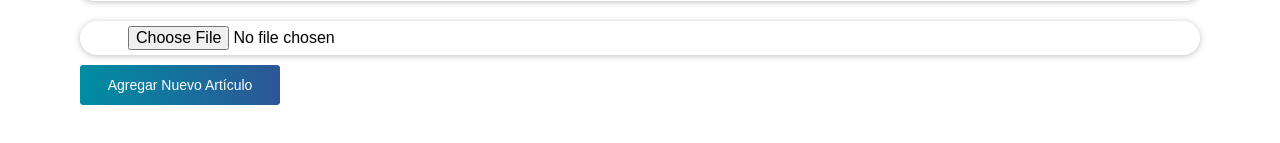
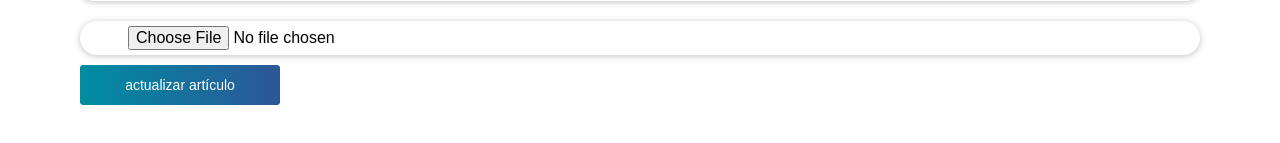
Before and after one commit to comprasySuministros/FrontendC, a React app: page /articulos/actualizar/1 in a window 1280 px wide. Shown: the part 401-544 px from the top of the page. Built offline with nearby package versions, Linux system fonts and the light colour scheme; no server answers; the database is empty.

Commit message:
[updated] crud

```diff
--- a/src/components/templates/CreateProducts/CreateProducts.js
+++ b/src/components/templates/CreateProducts/CreateProducts.js
@@ -60,6 +60,10 @@ export default function CreateProducts() {
     await db.collection('articles').doc().set(linkObject);
   };
 
+  const updatedArticle = async (linkObject) => {
+    await db.collection('articles').doc(id).update(linkObject);
+  };
+
   const getArticleByID = async () => {
     const doc = await db.collection('articles').doc(id).get();
     setValue('IDPS', doc.data().IDPS);
@@ -82,9 +86,14 @@ export default function CreateProducts() {
   };
 
   const onSubmit = () => {
-    toast('Nuevo articulo creado', { type: 'success', position: toast.POSITION.TOP_CENTER });
-    addArticle(formArticle);
-    reset();
+    if (window.location.pathname.includes('articulos/crear')) {
+      addArticle(formArticle);
+      toast('Nuevo articulo creado', { type: 'success', position: toast.POSITION.TOP_CENTER });
+      reset();
+    } else {
+      updatedArticle();
+      toast('articulo Actualizado', { type: 'success', position: toast.POSITION.TOP_CENTER });
+    }
   };
 
   return (
@@ -109,7 +118,9 @@ export default function CreateProducts() {
           ))}
           <div className="layout-article-button">
             <button className="layout-article-button" type="submit">
-              Agregar Nuevo Artículo
+              {window.location.pathname.includes('articulos/crear')
+                ? 'Agregar Nuevo Artículo'
+                : 'actualizar artículo' }
             </button>
           </div>
         </form>
```
Also changed, not shown: src/components/templates/test.js (deleted, +0 -9 lines).
